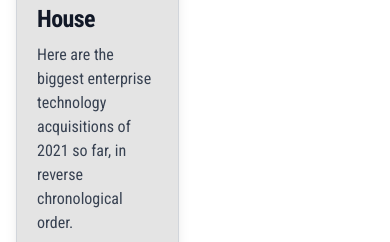
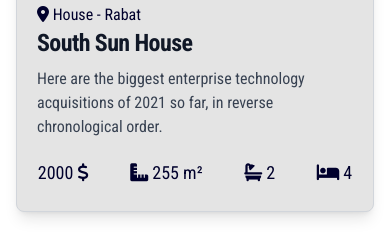
Before and after one commit to SimoAcharouaou777/ImmoConnect, a PHP site: page /views/client/profile.php in a window 390 px wide. Shown: the part 911-1153 px from the top of the page. Run offline with PHP 8.4, Linux system fonts and the light colour scheme; some libraries are stand-ins or nearby versions; some web fonts are replaced.

Commit message:
responsive profile

```diff
--- a/views/client/profile.php
+++ b/views/client/profile.php
@@ -2,7 +2,7 @@
 
 
 
-<aside id="logo-sidebar1" class=" fixed top-25 left-0 z-40 w-80 " aria-label="Sidebar">
+<aside id="logo-sidebar1" class=" lg:fixed lg:top-25 lg:left-0 lg:w-80 w-full " aria-label="Sidebar">
 
 <div class="w-full max-w-sm bg-white border border-gray-200 rounded-lg shadow dark:bg-gray-800 dark:border-gray-700 bgColor2">
 
@@ -23,10 +23,10 @@
 
 </aside>
 
-<div class="p-4 sm:ml-64">
+<div class="lg:ml-64 p-4 sm:ml-0">
 <section class="py-12">
     <div class="flex flex-col items-center gap-16">
-        <div class="grid grid-cols-2 gap-8 justify-items-center">
+        <div class="grid grid-cols-1 sm:grid-cols-2 lg:grid-cols-3 gap-8 justify-items-center">
 
             <div class="max-w-sm bgColor1 border shadow-lg border-gray-300 rounded-lg shadow dark:bg-gray-800 dark:border-gray-700">
                 <a href="#">
```
